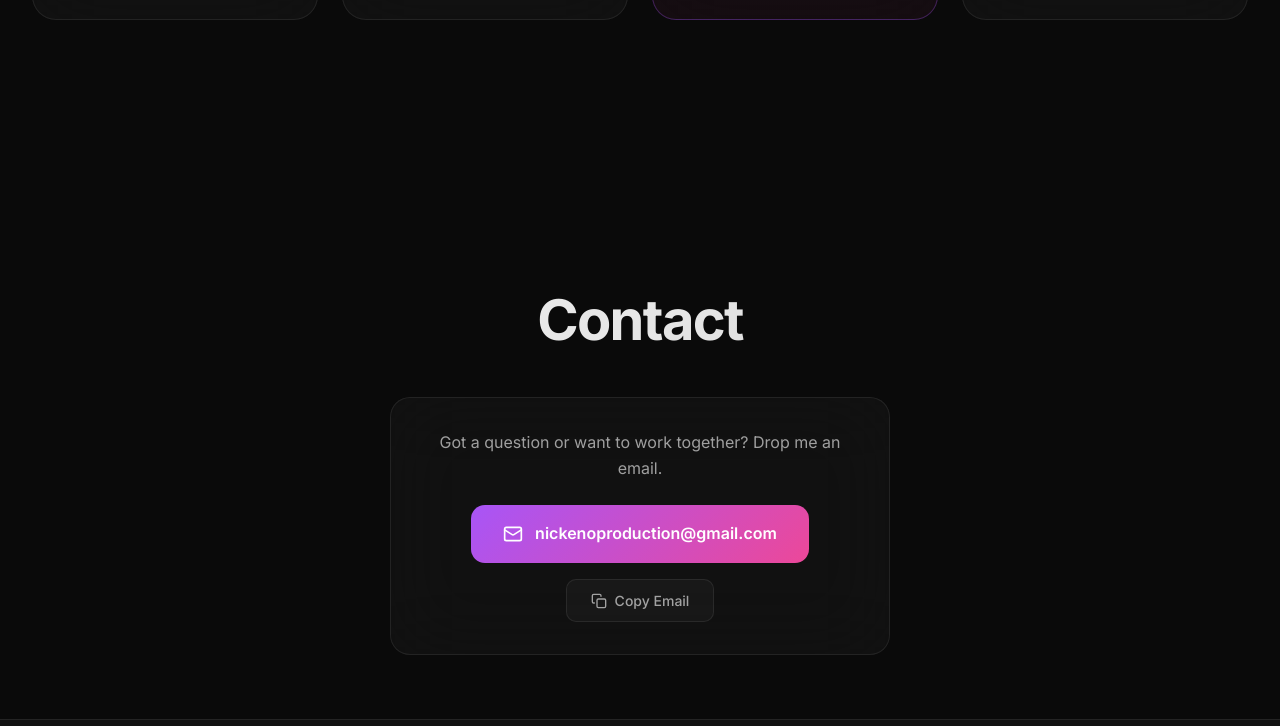
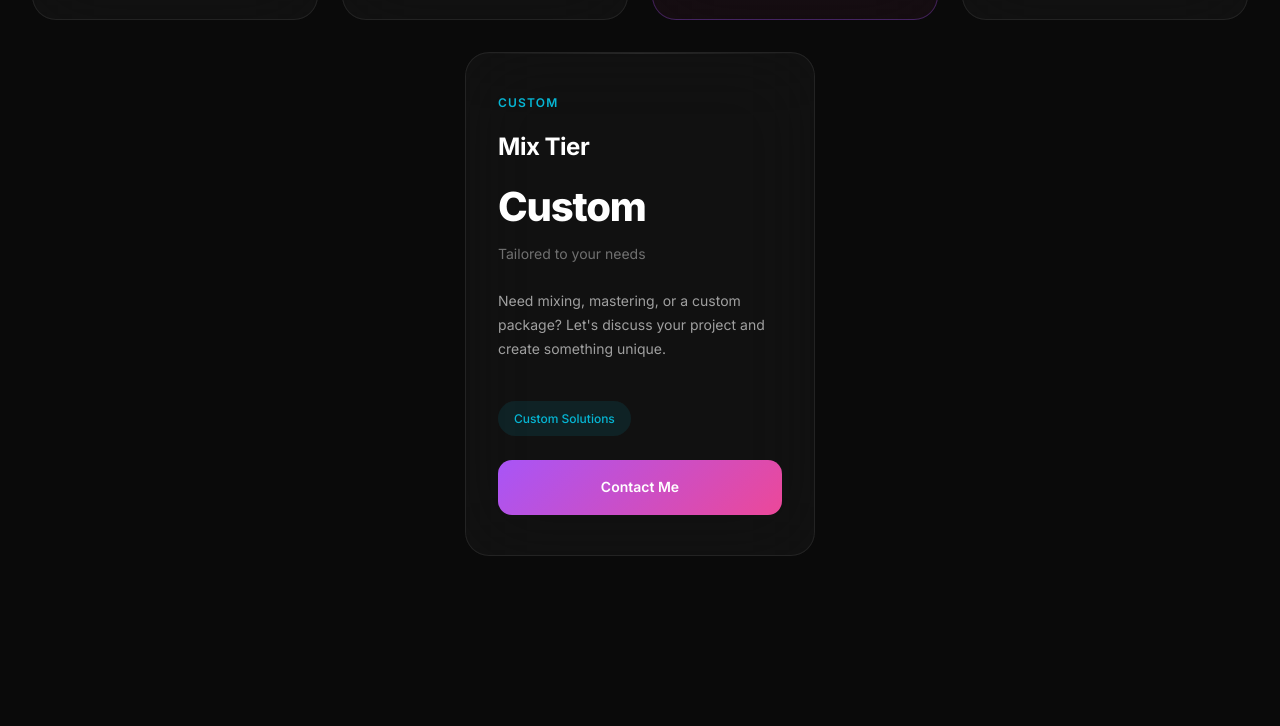
Before and after one commit to nickeno/nickeno.github.io, a plain HTML site: page index.html in a window 1280 px wide. Shown: the part 2071-2797 px from the top of the page. Drawn offline with Linux system fonts and the light colour scheme; animation ran at ten frames a second.

Commit message:
index.html

```diff
--- a/index.html
+++ b/index.html
@@ -318,6 +318,30 @@
             perspective: 1000px;
         }
 
+        .mix-tier-wrapper {
+            display: flex;
+            justify-content: center;
+            margin-top: 2rem;
+        }
+
+        .mix-tier-wrapper .pricing-card {
+            max-width: 350px;
+            width: 100%;
+        }
+
+        .mix-tier {
+            background: linear-gradient(180deg, rgba(6, 182, 212, 0.08) 0%, rgba(59, 130, 246, 0.04) 100%);
+            border-color: rgba(6, 182, 212, 0.3);
+        }
+
+        .mix-tier .pricing-tier {
+            color: var(--accent-cyan);
+        }
+
+        .mix-tier::before {
+            background: linear-gradient(90deg, transparent, var(--accent-cyan), transparent);
+        }
+
         .pricing-card {
             background: var(--bg-glass);
             backdrop-filter: blur(40px);
@@ -474,7 +498,8 @@
         /* Contact Section */
         .contact {
             text-align: center;
-            padding-bottom: 4rem;
+            padding-top: 4rem;
+            padding-bottom: 8rem;
         }
 
         .contact-box {
@@ -797,6 +822,20 @@
                     target="_blank" class="pricing-btn"><span>Get License</span></a>
             </div>
         </div>
+
+        <!-- Mix Tier -->
+        <div class="mix-tier-wrapper reveal reveal-delay-1">
+            <div class="pricing-card mix-tier" data-tilt>
+                <div class="pricing-tier">Custom</div>
+                <h3 class="pricing-name">Mix Tier</h3>
+                <div class="pricing-price">Custom</div>
+                <div class="pricing-conversion">Tailored to your needs</div>
+                <p class="pricing-description">Need mixing, mastering, or a custom package? Let's discuss your project
+                    and create something unique.</p>
+                <div class="pricing-best">Custom Solutions</div>
+                <a href="#contact" class="pricing-btn"><span>Contact Me</span></a>
+            </div>
+        </div>
     </section>
 
     <!-- Contact Section -->
```
